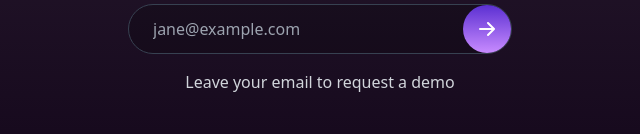
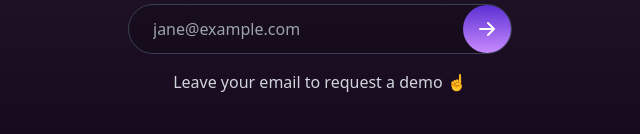
Before and after one commit to Rowan3103/vocal-marketing-site, a plain HTML site: page index.html in a window 1280 px wide. Shown: the part 480-614 px from the top of the page, 320-960 px from the left. Drawn offline with nearby package versions, Linux system fonts and the light colour scheme.

Commit message:
Add: Pointing up emoji to initial message

```diff
--- a/index.html
+++ b/index.html
@@ -159,7 +159,7 @@
                         </div>
                     </div>
                     <div class="typing-container">
-                        <p id="email-status" class="text-gray-300 text-md typing-text">Leave your email to request a demo</p>
+                        <p id="email-status" class="text-gray-300 text-md typing-text">Leave your email to request a demo ☝️</p>
                     </div>
                 </div>
             </div>
```
